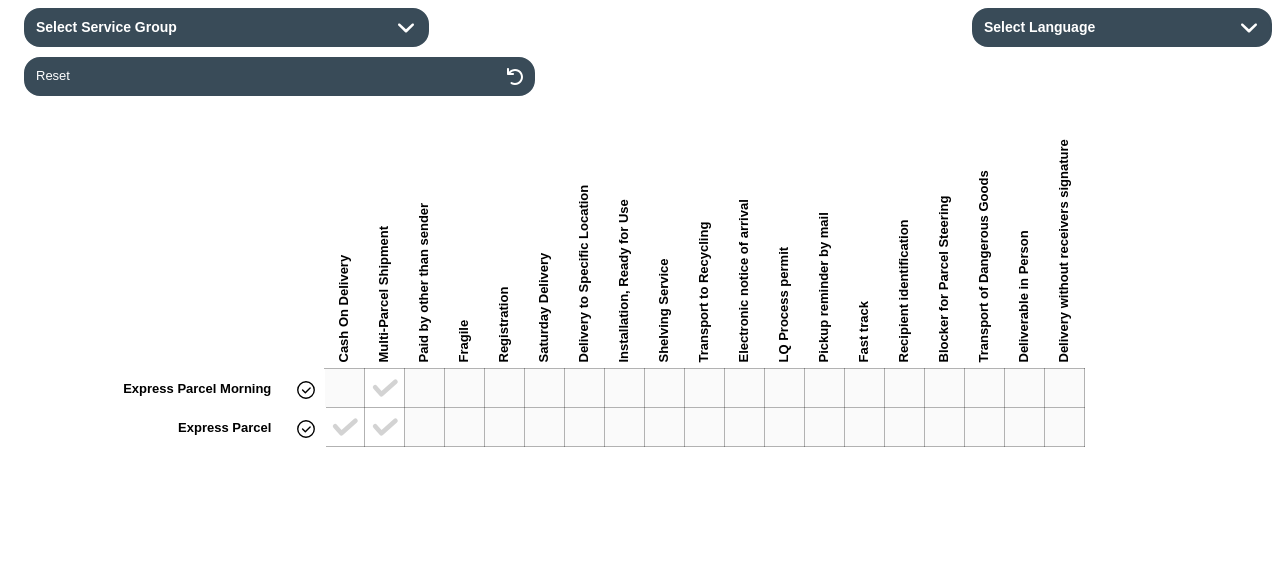
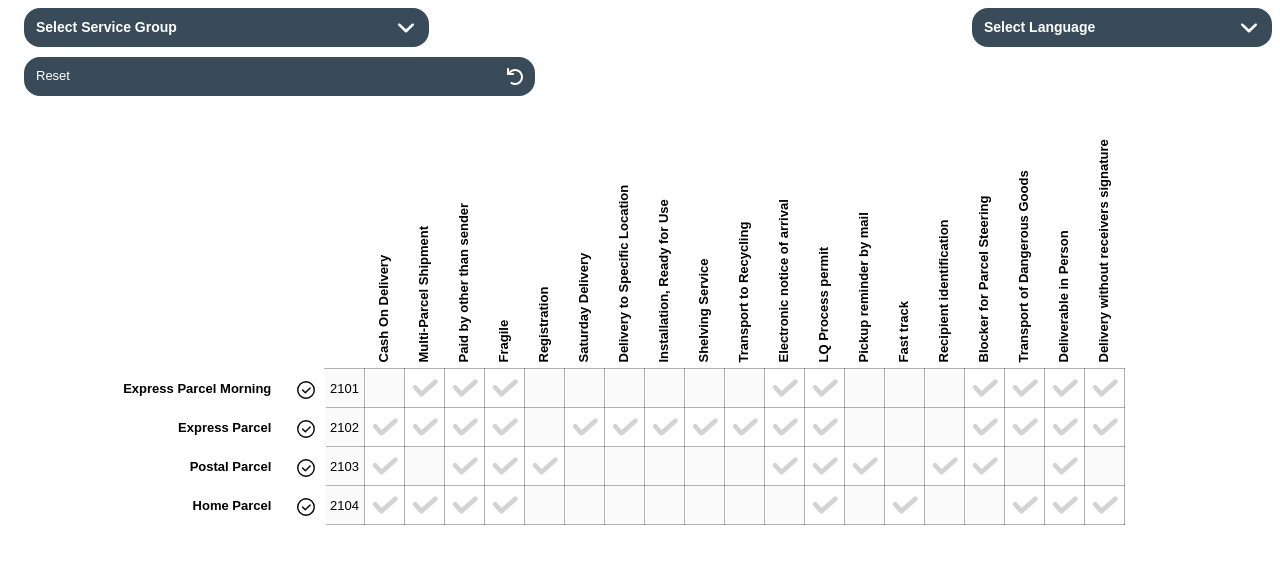
Before and after one commit to samiaalto/ServiceMatrix2, a React (Create React App) app: page / in a window 1280 px wide. Shown: the top 564 px of the page. Built offline with nearby package versions, Linux system fonts and the light colour scheme.

Commit message:
Checkbox

```diff
--- a/src/App.tsx
+++ b/src/App.tsx
@@ -1,5 +1,5 @@
 import './styles.css';
-import { useState, useEffect, useMemo } from 'react';
+import { useState, useEffect, useMemo, createRef } from 'react';
 import Dropdown from './components/Dropdown';
 import Button from './components/Button';
 import Checkbox from './components/Checkbox';
@@ -11,6 +11,8 @@ import { Grid, Row, Col } from 'react-flexbox-grid';
 
 export default function App() {
   const [selectedItem, setSelectedItem] = useState([]);
+  const [rowData, setRowData] = useState([]);
+  const [checkedState, setCheckedState] = useState([]);
 
   const { t, i18n } = useTranslation();
 
@@ -35,22 +37,66 @@ export default function App() {
   function mapColumns(additionalServices) {
     let columns = [
       { Header: ' ', accessor: 'service', tipText: '' },
+      { Header: ' ', accessor: 'serviceCode', tipText: '' },
       { Header: 'Service Group', accessor: 'serviceGroup', tipText: '' },
     ];
     additionalServices.records.map((record) =>
       columns.push({
         Header: t(record.ServiceCode),
         accessor: record.ServiceCode,
+        Cell: Checkbox,
         tipText: t(record.ServiceCode + '_tooltip'),
       })
     );
     return columns;
   }
 
-  function mapRows(services) {
+  const onClick = (e) => {
+    console.log(e);
+
+    setCheckedState((prevState) => ({
+      ...prevState,
+      [e.row]: { ...prevState[e.row], [e.column]: e.isChecked },
+    }));
+
+    let excluded = [];
+    for (let record of additionalServices.records) {
+      if (record.ServiceCode === e.column) {
+        for (let excludedAddon of record.ExcludedAdditionalServices) {
+          excluded.push(excludedAddon.Addon);
+        }
+      }
+    }
+
+    for (const [key, value] of Object.entries(rowData[e.row])) {
+      if ((excluded.includes(key) && value === 'Y') || (excluded.includes(key) && value === 'X')) {
+        let value = 'Y';
+        if (!e.isChecked) {
+          value = 'X';
+        }
+        //setSkipPageReset(true);
+        setRowData((old) =>
+          old.map((row, index) => {
+            if (index === e.row) {
+              return {
+                ...old[e.row],
+                [key]: value,
+              };
+            }
+            return row;
+          })
+        );
+      }
+    }
+  };
+
+  function mapRows(services, additionalServices) {
+    setCheckedState([]);
     let rows = [];
+    let checksRows = [];
     for (let record of services.records) {
       let service = {};
+      let checks = {};
       service['service'] = (
         //<Grid fluid className="serviceContainer">
         <Row>
@@ -69,24 +115,34 @@ export default function App() {
         </Row>
         //</Grid>
       );
+      service['serviceCode'] = record.ServiceCode;
       service['serviceGroup'] = t(record.ServiceGroup);
-      for (let addon of record.AdditionalServices) {
-        service[addon.Addon] = (
-          <Checkbox
-            title={'X'}
-            onClick={(e) => {
-              handleButtonClick(e);
-            }}
-          />
-        );
+      for (let addon of additionalServices.records) {
+        if (record.AdditionalServices.some((e) => e.Addon === addon.ServiceCode)) {
+          checks[addon.ServiceCode] = false;
+          service[addon.ServiceCode] = 'X';
+        } else {
+          service[addon.ServiceCode] = undefined;
+        }
       }
+      checksRows.push(checks);
       rows.push(service);
     }
-    return rows;
+    setCheckedState(checksRows);
+    return setRowData(rows);
   }
 
   const columns = mapColumns(additionalServices);
-  const data = mapRows(services);
+  //const data = mapRows(services);
+
+  useEffect(() => {
+    mapRows(services, additionalServices);
+  }, []);
+
+  useEffect(() => {
+    //console.log(rowData);
+  }, [rowData]);
+
   //const data = useMemo(() => mapRows(services), []);
 
   const filterCriteria = (obj) => {
@@ -97,6 +153,22 @@ export default function App() {
     }
     //&& obj.lastName.includes(lastName)
     //&& obj.city.includes(city);
+  };
+
+  const updateMyData = (rowIndex, columnId, value) => {
+    // We also turn on the flag to not reset the page
+    //setSkipPageReset(true);
+    setRowData((old) =>
+      old.map((row, index) => {
+        if (index === rowIndex) {
+          return {
+            ...old[rowIndex],
+            [columnId]: value,
+          };
+        }
+        return row;
+      })
+    );
   };
 
   useEffect(() => {
@@ -141,7 +213,7 @@ export default function App() {
           </Col>
         </Row>
         <div className="content">
-          <Table columns={columns} data={data.filter(filterCriteria)} />
+          <Table columns={columns} data={rowData} onClick={onClick} updateMyData={updateMyData} />
         </div>
       </Grid>
     </div>
--- a/src/additionalServices.json
+++ b/src/additionalServices.json
@@ -11,7 +11,10 @@
       "Pudo": true,
       "ExcludedAdditionalServices": [
         {
-          "Addon": "3115"
+          "Addon": "3164"
+        },
+        {
+          "Addon": "3119"
         },
         {
           "Addon": "3106"
@@ -20,6 +23,15 @@
       "AvailableCountries": [
         {
           "Country": "FI"
+        },
+        {
+          "Country": "EE"
+        },
+        {
+          "Country": "LV"
+        },
+        {
+          "Country": "LT"
         }
       ]
     },
@@ -33,9 +45,6 @@
       "Home": true,
       "Pudo": true,
       "ExcludedAdditionalServices": [
-        {
-          "Addon": "3101"
-        },
         {
           "Addon": "3105"
         }
@@ -89,7 +98,7 @@
     {
       "ServiceCode": "3105",
       "DisplayNameEN": "Registration",
-      "DisplayNameFI": null,
+      "DisplayNameFI": "Registration",
       "DescriptionEN": "A registered shipment is only handed over to the recipient or a person authorized by the recipient. The recipient’s identity and any power of attorney are verified upon handing over.",
       "DescriptionFI": "A registered shipment is only handed over to the recipient or a person authorized by the recipient. The recipient’s identity and any power of attorney are verified upon handing over.",
       "LabelMarking": "5",
@@ -143,7 +152,7 @@
     {
       "ServiceCode": "3116",
       "DisplayNameEN": "Installation, Ready for Use",
-      "DisplayNameFI": "Installation, Ready for Use",
+      "DisplayNameFI": "Asennuspalvelu",
       "DescriptionEN": "Installation, Ready for Use",
       "DescriptionFI": "Installation, Ready for Use",
       "LabelMarking": "16",
@@ -184,7 +193,7 @@
     {
       "ServiceCode": "3137",
       "DisplayNameEN": "Transport to Recycling",
-      "DisplayNameFI": "Transport to Recycling",
+      "DisplayNameFI": "Kierrätykseen vienti",
       "DescriptionEN": "Transport to Recycling",
       "DescriptionFI": "Transport to Recycling",
       "LabelMarking": "37",
@@ -209,7 +218,7 @@
     {
       "ServiceCode": "3139",
       "DisplayNameEN": "Electronic notice of arrival",
-      "DisplayNameFI": "Electronic notice of arrival",
+      "DisplayNameFI": "Sähköinen noutomuistutus",
       "DescriptionEN": "We will send an SMS to the parcel addressee after the driver has loaded the parcel at the terminal.",
       "DescriptionFI": "We will send an SMS to the parcel addressee after the driver has loaded the parcel at the terminal.",
       "LabelMarking": null,
@@ -250,7 +259,7 @@
     {
       "ServiceCode": "3146",
       "DisplayNameEN": "Pickup reminder by mail",
-      "DisplayNameFI": "Pickup reminder by mail",
+      "DisplayNameFI": "Noutomuistutus kirjeenä",
       "DescriptionEN": "A reminder letter is sent to the recipient of the item either as a printed copy or through OmaPosti, if the recipient has not picked up the item within eight (8) days from its arrival.",
       "DescriptionFI": "A reminder letter is sent to the recipient of the item either as a printed copy or through OmaPosti, if the recipient has not picked up the item within eight (8) days from its arrival.",
       "LabelMarking": "46",
@@ -266,7 +275,7 @@
     {
       "ServiceCode": "3147",
       "DisplayNameEN": "Fast track",
-      "DisplayNameFI": "Fast track",
+      "DisplayNameFI": "Fasttrack",
       "DescriptionEN": "The Fast track supplementary service delivers same-day postal parcels six days a week (Mon-Sat) in the capital region if the parcel arrives at the Posti terminal by 1 p.m. The process is always agreed on separately with the customer. Parcels are delivered to Posti's parcel lockers in grocery stores and shopping centers by 7 p.m for consumer pickup.",
       "DescriptionFI": "The Fast track supplementary service delivers same-day postal parcels six days a week (Mon-Sat) in the capital region if the parcel arrives at the Posti terminal by 1 p.m. The process is always agreed on separately with the customer. Parcels are delivered to Posti's parcel lockers in grocery stores and shopping centers by 7 p.m for consumer pickup.",
       "LabelMarking": "47",
@@ -282,7 +291,7 @@
     {
       "ServiceCode": "3151",
       "DisplayNameEN": "Recipient identification",
-      "DisplayNameFI": "Recipient identification",
+      "DisplayNameFI": "Vastaanottajan tunnistaminen",
       "DescriptionEN": "Recipient is identified by Posti personnel prior to shipment delivery",
       "DescriptionFI": "Recipient is identified by Posti personnel prior to shipment delivery",
       "LabelMarking": "51",
@@ -298,7 +307,7 @@
     {
       "ServiceCode": "3155",
       "DisplayNameEN": "Blocker for Parcel Steering",
-      "DisplayNameFI": "Blocker for Parcel Steering",
+      "DisplayNameFI": "Dynaamisen ohjauksen esto",
       "DescriptionEN": "Blocks parcel steering according My Pickup Point service",
       "DescriptionFI": "Blocks parcel steering according My Pickup Point service",
       "LabelMarking": "55",
--- a/src/components/Checkbox.tsx
+++ b/src/components/Checkbox.tsx
@@ -1,13 +1,24 @@
 import './styles/Checkbox_styles.css';
-import { useState } from 'react';
+import { useEffect, useState } from 'react';
 import { animated, useSpring, useChain, useSpringRef } from 'react-spring';
 
 interface checkboxProps {
   title: string;
+  classname: string;
+  idx: string;
+  checked: boolean;
   onClick: (el) => void;
 }
 
-function Checkbox({ title, onClick }: checkboxProps) {
+const Checkbox = ({
+  title,
+  idx,
+  classname,
+  onClick,
+  checked,
+  row: { index },
+  column: { id },
+}: checkboxProps) => {
   const [isChecked, setIsChecked] = useState(false);
   const [checkMarkLength, setCheckMarkLenght] = useState(null);
 
@@ -31,13 +42,25 @@ function Checkbox({ title, onClick }: checkboxProps) {
   );
 
   function handleOnClick(el) {
-    onClick(el);
-    //console.log('CLICKED');
+    setIsChecked(!isChecked);
+    onClick({
+      row: index,
+      column: id,
+      isChecked: !isChecked,
+    });
   }
 
   return (
     <label className="checkboxLabel">
-      <input type="checkbox" onChange={() => setIsChecked(!isChecked)} />
+      <input
+        type="checkbox"
+        id={idx}
+        checked={checked}
+        className={classname}
+        onChange={(el) => {
+          handleOnClick(el);
+        }}
+      />
       <animated.svg
         className={`checkbox ${isChecked ? 'checkbox--active' : ''}`}
         aria-hidden="true"
@@ -68,6 +91,6 @@ function Checkbox({ title, onClick }: checkboxProps) {
       </animated.svg>
     </label>
   );
-}
+};
 
 export default Checkbox;
--- a/src/components/Table.jsx
+++ b/src/components/Table.jsx
@@ -1,14 +1,19 @@
 import { useTable } from 'react-table';
+
 import './styles/Table_styles.css';
 
-function Table({ columns, data }) {
-  function TableUI({ columns, data }) {
+function Table({ columns, data, updateMyData, skipPageReset, onClick, checked }) {
+  // function TableUI({ columns, data, isChecked }) {
   const initialState = { hiddenColumns: ['serviceGroup'] };
 
-    const { getTableProps, getTableBodyProps, headerGroups, rows, prepareRow } = useTable({
+  const { getTableProps, getTableBodyProps, headerGroups, rows, prepareRow, state } = useTable({
     columns,
     data,
     initialState,
+    updateMyData,
+    onClick,
+    checked,
+    autoResetPage: !skipPageReset,
   });
   // Render the UI for your table
   return (
@@ -52,8 +57,17 @@ function Table({ columns, data }) {
                       {cell.render('Cell')}
                     </td>
                   );
+                } else if (cell.value === undefined || cell.value === 'Y') {
+                  return <td></td>;
                 } else {
-                    return <td {...cell.getCellProps()}>{cell.render('Cell')}</td>;
+                  return (
+                    <td
+                      className={cell.column.id + '_' + cell.row.values.serviceCode}
+                      //onClick={() => console.log(row)}
+                      {...cell.getCellProps()}>
+                      {cell.render('Cell')}
+                    </td>
+                  );
                 }
               })}
             </tr>
@@ -65,6 +79,6 @@ function Table({ columns, data }) {
 }
 
 //const data = React.useMemo(() => makeData(20), []);
-  return <TableUI columns={columns} data={data} />;
-}
+//  return <TableUI columns={columns} data={data} isChecked={isChecked} />;
+//}
 export default Table;
--- a/src/services.json
+++ b/src/services.json
@@ -38,6 +38,30 @@
       "AdditionalServices": [
         {
           "Addon": "3102"
+        },
+        {
+          "Addon": "3103"
+        },
+        {
+          "Addon": "3104"
+        },
+        {
+          "Addon": "3139"
+        },
+        {
+          "Addon": "3143"
+        },
+        {
+          "Addon": "3155"
+        },
+        {
+          "Addon": "3162"
+        },
+        {
+          "Addon": "3163"
+        },
+        {
+          "Addon": "3164"
         }
       ],
       "Routes": [
@@ -92,7 +116,7 @@
       "DisplayNameFI": "Express-paketti",
       "DescriptionEN": "Express parcel deliveries are mainly intended for business recipients and include the most versatile parcel solutions in the country for different needs. The customer can choose e.g. several different delivery speeds as well as delivery methods. Express packages are delivered to the destination or vending machine of the customer's choice. The Express 14 parcels will be delivered between 8 am and 4 pm on the next working day and this service covers more than 95% of Finnish companies.",
       "DescriptionFI": "Express-pakettitoimitukset on tarkoitettu pääsääntöisesti yritysvastaanottajille ja ne sisältävät valtakunnan monipuolisimmat pakettiratkaisut erilaisiin tarpeisiin. Asiakkaan valittavana on mm. useita erilaisia toimitusnopeuksia sekä toimitustapoja. Express-paketit toimitetaan perille tai automaattiin asiakkaan valinnan mukaan. Express 14-paketti toimitetaan klo 8–16 välillä seuraavana arkipäivänä ja tämän palvelun piirissä on yli 95% Suomen yrityksistä.",
-      "ServiceGroup": "Transport Unit Services",
+      "ServiceGroup": "Parcel Services",
       "LabelName": "Express-paketti",
       "ProcessNumber": "14",
       "Dimensions": [
@@ -127,6 +151,45 @@
         },
         {
           "Addon": "3102"
+        },
+        {
+          "Addon": "3103"
+        },
+        {
+          "Addon": "3104"
+        },
+        {
+          "Addon": "3106"
+        },
+        {
+          "Addon": "3115"
+        },
+        {
+          "Addon": "3139"
+        },
+        {
+          "Addon": "3137"
+        },
+        {
+          "Addon": "3119"
+        },
+        {
+          "Addon": "3116"
+        },
+        {
+          "Addon": "3143"
+        },
+        {
+          "Addon": "3155"
+        },
+        {
+          "Addon": "3162"
+        },
+        {
+          "Addon": "3163"
+        },
+        {
+          "Addon": "3164"
         }
       ],
       "Routes": [
@@ -151,6 +214,93 @@
           "Fid_deliveryservices": 2
         }
       ]
+    },
+    {
+      "ServiceCode": "2103",
+      "DisplayNameEN": "Postal Parcel",
+      "DisplayNameFI": "Postipaketti",
+      "DescriptionEN": "Postal Parcel",
+      "DescriptionFI": "Postipaketti",
+      "ServiceGroup": "Parcel Services",
+      "LabelName": "Postipaketti",
+      "ProcessNumber": "16",
+      "Dimensions": [],
+      "AdditionalServices": [
+        {
+          "Addon": "3101"
+        },
+        {
+          "Addon": "3103"
+        },
+        {
+          "Addon": "3104"
+        },
+        {
+          "Addon": "3105"
+        },
+        {
+          "Addon": "3139"
+        },
+        {
+          "Addon": "3143"
+        },
+        {
+          "Addon": "3146"
+        },
+        {
+          "Addon": "3151"
+        },
+        {
+          "Addon": "3155"
+        },
+        {
+          "Addon": "3163"
+        }
+      ],
+      "Routes": [],
+      "Fields": []
+    },
+    {
+      "ServiceCode": "2104",
+      "DisplayNameEN": "Home Parcel",
+      "DisplayNameFI": "Kotipaketti",
+      "DescriptionEN": "Home Parcel",
+      "DescriptionFI": "Kotipaketti",
+      "ServiceGroup": "Parcel Services",
+      "LabelName": "Kotipaketti",
+      "ProcessNumber": "21",
+      "Dimensions": [],
+      "AdditionalServices": [
+        {
+          "Addon": "3101"
+        },
+        {
+          "Addon": "3102"
+        },
+        {
+          "Addon": "3103"
+        },
+        {
+          "Addon": "3104"
+        },
+        {
+          "Addon": "3143"
+        },
+        {
+          "Addon": "3147"
+        },
+        {
+          "Addon": "3162"
+        },
+        {
+          "Addon": "3163"
+        },
+        {
+          "Addon": "3164"
+        }
+      ],
+      "Routes": [],
+      "Fields": []
     }
   ]
 }
```
Lines whose indentation alone changed are shown as unchanged.
